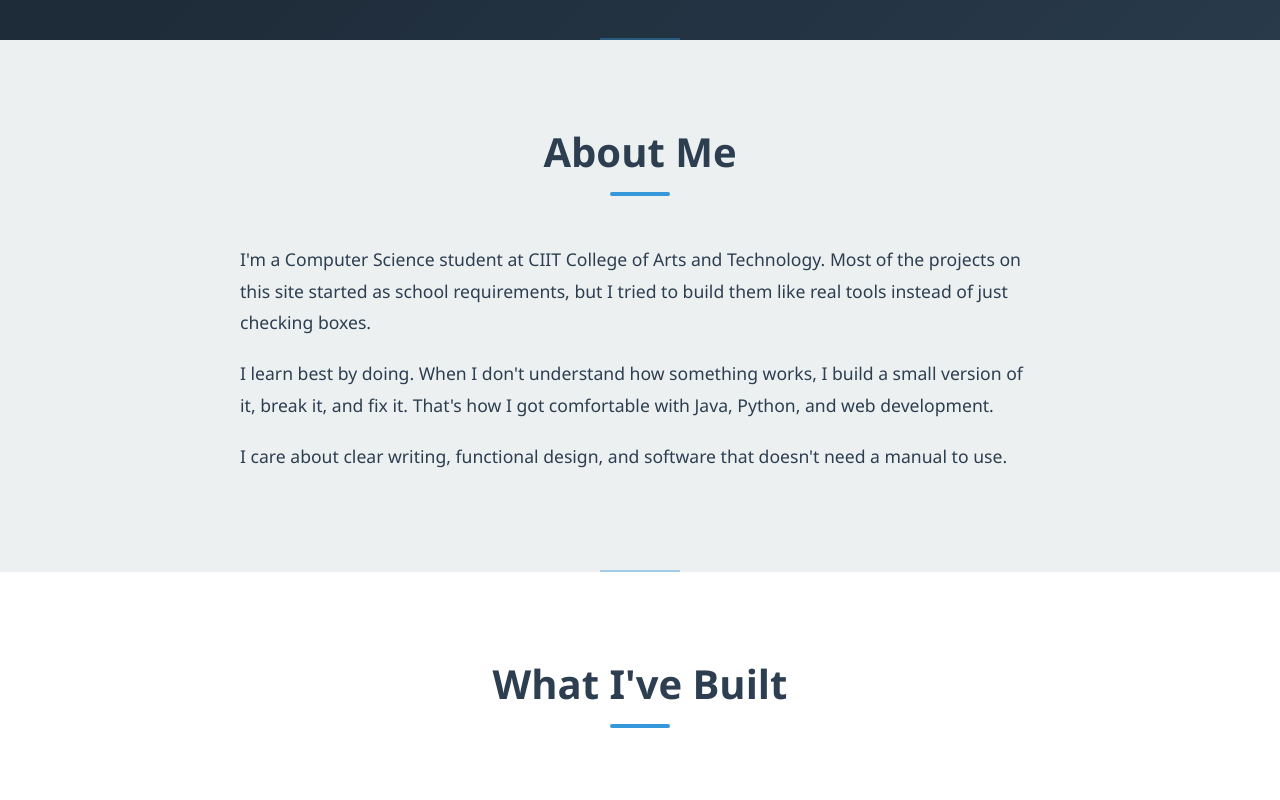
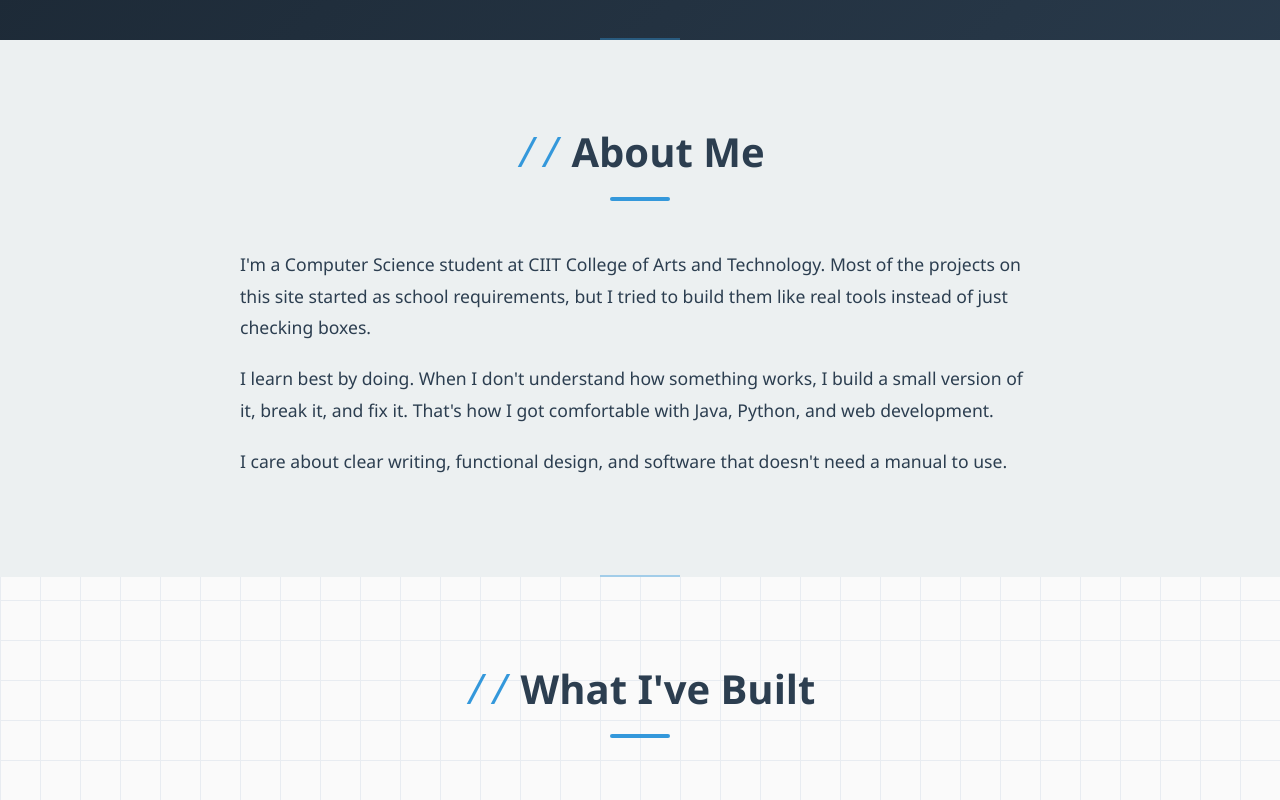
Before and after one commit to zmc-ong/portfolio, a plain HTML site: page index.html in a window 1280 px wide. Shown: the part 760-1560 px from the top of the page. Drawn offline with Linux system fonts and the light colour scheme.

Commit message:
Update styles.css

```diff
--- a/styles.css
+++ b/styles.css
@@ -30,6 +30,11 @@ body {
     line-height: 1.6;
     color: var(--text-dark);
     background: var(--bg-white);
+    background-color: #fafafa;
+    background-image:
+        linear-gradient(#e8ecf1 1px, transparent 1px),
+        linear-gradient(90deg, #e8ecf1 1px, transparent 1px);
+    background-size: 40px 40px;
 }
 
 /* ===== NAVIGATION ===== */
@@ -185,6 +190,14 @@ section:last-of-type::after {
     margin-bottom: 3rem;
     color: var(--text-dark);
     position: relative;
+}
+
+.section-title::before {
+    content: '//';
+    font-family: monospace;
+    color: var(--accent);
+    margin-right: 0.5rem;
+    font-weight: normal;
 }
 
 .section-title::after {
```
